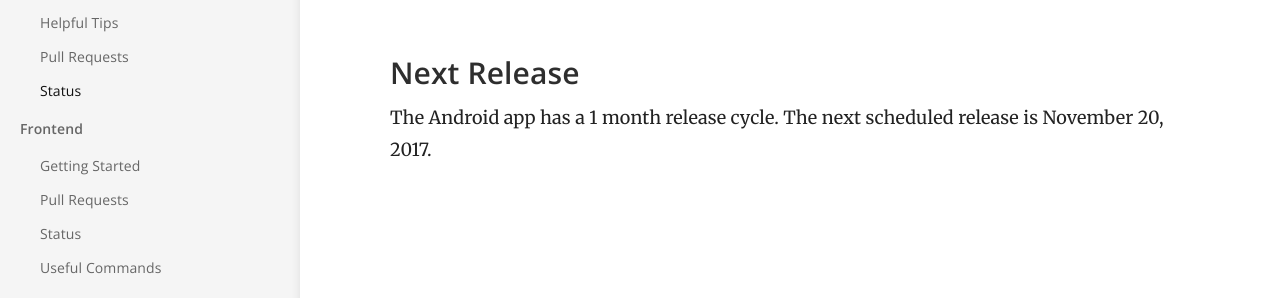
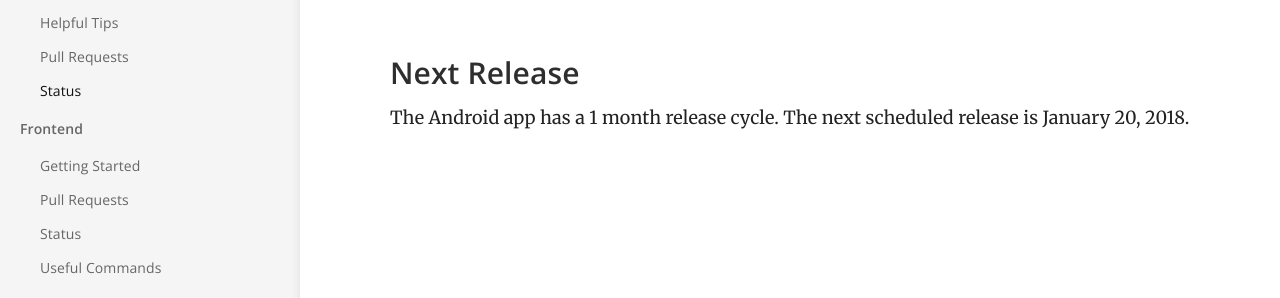
Before and after one commit to SoftwareEngineeringDaily/softwareengineeringdaily.github.io, a Jekyll site: the page built from _docs/Backend/status.md, in a window 1280 px wide. Shown: the part 515-813 px from the top of the page. Built offline with Jekyll 4.4.1, drawn with Linux system fonts in a browser that asks for light colours.

Commit message:
Update status.md

```diff
--- a/_docs/Backend/status.md
+++ b/_docs/Backend/status.md
@@ -13,4 +13,4 @@ order: 4
 ### Next Release
 
 The Android app has a 1 month release cycle. The next scheduled release is
-November 20, 2017.
+January 20, 2018.
```
